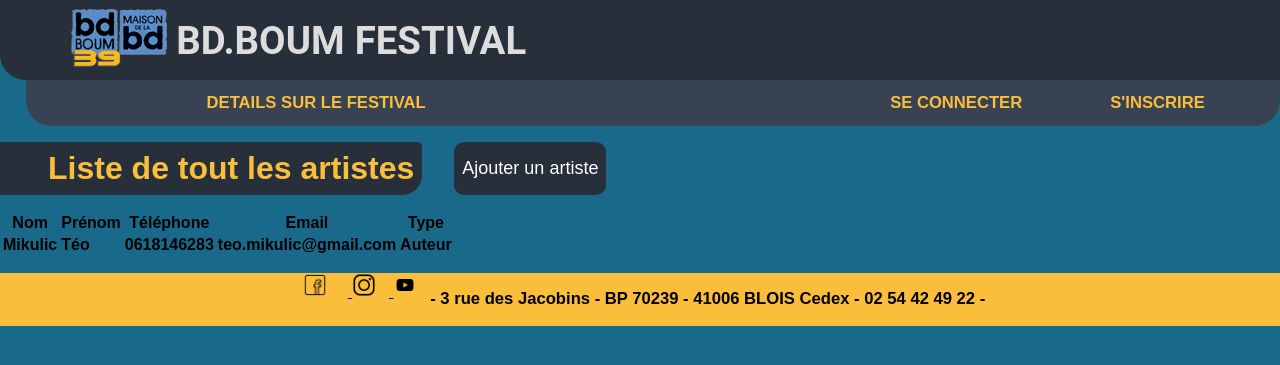
After one commit to vincentprr/Projet-2a, a Flask app: page /gestion in a window 1280 px wide. The commit adds this page. Shown: the top 365 px of the page. Run offline with Flask 2, Linux system fonts and the light colour scheme.

Commit message:
debut page gestion

```diff
--- a/src/core/const.py
+++ b/src/core/const.py
@@ -1,7 +1,7 @@
 DATABASE_PROVIDER = "mysql"
-DATABASE_HOST = "localhost"
-DATABASE_USER = "root"
-DATABASE_PASS = ""
-DATABASE_NAME = "ecole"
+DATABASE_HOST = "servinfo-mariadb"
+DATABASE_USER = "mikulic"
+DATABASE_PASS = "mikulic"
+DATABASE_NAME = "DBmikulic"
 
 SESSION_KEY_LENGTH = 24
--- a/src/core/views.py
+++ b/src/core/views.py
@@ -20,3 +20,7 @@ def inscription():
         pass
 
     return render_template("inscription.html")
+
+@app.route('/gestion')
+def gestion():
+    return render_template("gestion.html")
--- a/src/static/css/style.css
+++ b/src/static/css/style.css
@@ -279,3 +279,36 @@ form {
         margin-top: 0px;
     }
 }
+
+.flex-div {
+    display: flex;
+}
+
+.title {
+    color: #FBBE3B;
+    background-color: #262F3A;
+    padding: 0.5rem;
+    border-top-right-radius: 5px;
+    border-bottom-right-radius: 20px;
+    width: auto;
+    margin: 1rem;
+    margin-left: 0;
+    padding-left: 3rem;
+}
+.btn-add {
+    background-color: #262F3A;
+    color: white;
+    border: none;
+    border-radius: 10px;
+    margin: 1rem;
+    width: auto;
+    padding: 0.5rem;
+    font-size: large;
+
+}
+.btn-add:hover {
+    background-color: #FBBE3B;
+    color: #262F3A;
+    cursor: pointer;
+
+}
--- /dev/null
+++ b/src/templates/gestion.html
@@ -0,0 +1,29 @@
+{% extends 'base.html' %}
+
+{% block content %}
+
+<div class="flex-div">
+    <h1 class="title">Liste de tout les artistes</h1>
+    <button class="btn-add">Ajouter un artiste</button>
+</div>
+
+<div>
+    <table>
+        <tr>
+            <th>Nom</th>
+            <th>Prénom</th>
+            <th>Téléphone</th>
+            <th>Email</th>
+            <th>Type</th>
+        </tr>
+        <tr>
+            <td>Mikulic</td>
+            <td>Téo</td>
+            <td>0618146283</td>
+            <td>teo.mikulic@gmail.com</td>
+            <td>Auteur</td>
+        </tr>
+    </table>
+</div>
+
+{% endblock %}
```
